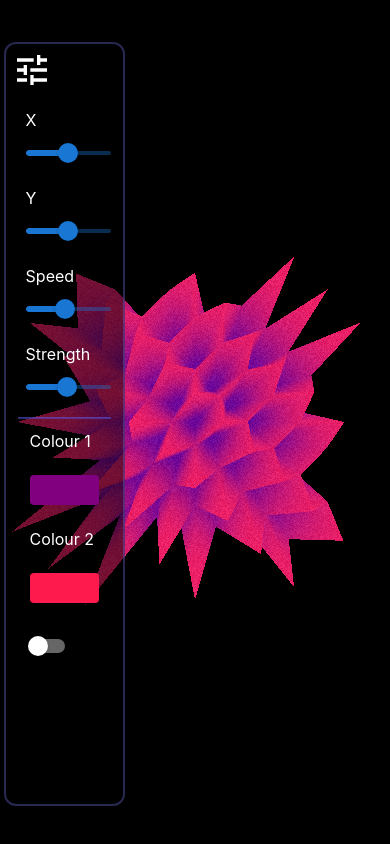
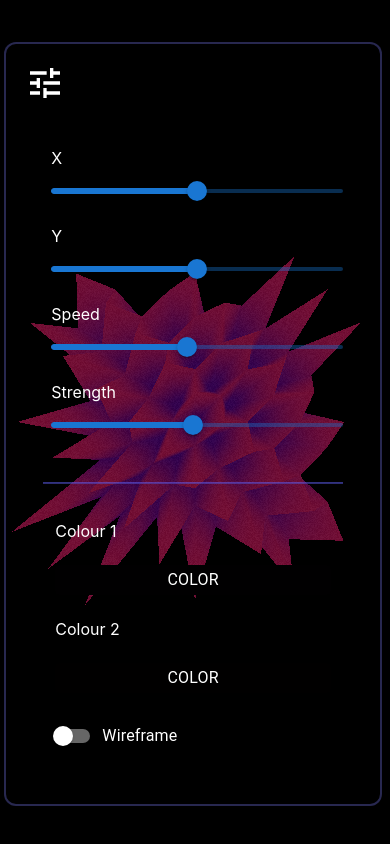
Before and after one commit to xyzvq/Ripple, a React (Create React App) app: page / in a window 390 px wide. Built offline with nearby package versions, Linux system fonts and the light colour scheme.

Commit message:
fixed some layout issues

```diff
--- a/src/components/ColorButton.jsx
+++ b/src/components/ColorButton.jsx
@@ -1,6 +1,6 @@
 import React from 'react';
 import { ChromePicker } from 'react-color';
-import { Button, } from '@mui/material';
+import { Button, Typography } from '@mui/material';
 
 class ColorButton extends React.Component {
   constructor(props) {
@@ -50,13 +50,15 @@ class ColorButton extends React.Component {
 
   render() {
     const { r, g, b, a } = this.state.color;
-    const backgroundColor = `rgba(${r*255}, ${g*255}, ${b*255}, ${1})`;
+    const backgroundColor = `rgba(${r}, ${g}, ${b}, ${1})`;
     const hexColor = this.rgbToHex(r, g, b);
     const textColor = this.getTextColor(r, g, b);
 
     const popover = {
       position: 'absolute',
-      zIndex: '2',
+      zIndex: '3',
+      top: '14%',
+      left: '20%',
     }
     const cover = {
       position: 'fixed',
@@ -68,8 +70,8 @@ class ColorButton extends React.Component {
 
     return (
       <div>
-        <Button onClick={this.handleClick} style={{ backgroundColor: backgroundColor, color: backgroundColor }} size="small" sx={{ height: '30px', width: '100%'}}>
-          {/* <Typography>COLOR</Typography> */}
+        <Button onClick={this.handleClick} style={{ backgroundColor: backgroundColor, }} size="small" sx={{ height: '30px', width: '100%'}}>
+          <Typography>COLOR</Typography>
         </Button>
         {this.state.displayColorPicker ? (
           <div style={popover}>
--- a/src/components/Shader.jsx
+++ b/src/components/Shader.jsx
@@ -53,7 +53,7 @@ void main() {
     vec3 color2 = vec3(uColor2Red, uColor2Green, uColor2Blue);
 
     // For a gradient between two colors:
-    vec3 gradientColor = mix(color1, color2, (sin(vRipple) + 0.5) / 2.0);
+    vec3 gradientColor = mix(color1, color2, (sin(vRipple) + 0.4) / 2.0);
 
     vec3 light = vec3(0.0, 0.0, 0.0);
     light = normalize(light);
--- a/src/components/ThreeScene.js
+++ b/src/components/ThreeScene.js
@@ -3,7 +3,7 @@ import * as THREE from 'three';
 import { vertexShader, fragmentShader } from './Shader';
 import ColorButton from './ColorButton';
 import Sliders from './Sliders';
-import {Switch, Typography, FormControlLabel, Box, Grid , Stack, Divider} from '@mui/material';
+import {Switch, Typography, FormControlLabel, Box, Grid , Stack, Divider, useMediaQuery} from '@mui/material';
 import TuneOutlinedIcon from '@mui/icons-material/TuneOutlined';
 
 const ThreeScene = ({ xMultiplier, setXMultiplier, yMultiplier, setYMultiplier, rippleSpeed, setRippleSpeed, noiseStrength, setNoiseStrength,}) => {
@@ -21,6 +21,8 @@ const ThreeScene = ({ xMultiplier, setXMultiplier, yMultiplier, setYMultiplier,
 
     const color1 = new THREE.Color(color1Red, color1Green, color1Blue);
     const color2 = new THREE.Color(color2Red, color2Green, color2Blue);
+
+    const isMobile = useMediaQuery('(max-width:600px)');
 
     const [expanded, setExpanded] = useState(true);
 
@@ -141,7 +143,10 @@ const ThreeScene = ({ xMultiplier, setXMultiplier, yMultiplier, setYMultiplier,
             mesh.material.uniforms.uColor2Green.value = color2Green;
             mesh.material.uniforms.uColor2Blue.value =  color2Blue;
 
-            bendableSquareRef.current.material.wireframe = wireFrame;
+            mesh.material.wireframe = wireFrame;
+
+            mesh.material.needsUpdate = true;
+
 
         }
     }, [xMultiplier, yMultiplier, rippleSpeed, noiseStrength, color1Red, color1Green, color1Blue, color2Red, color2Green, color2Blue, wireFrame ]);
@@ -157,9 +162,7 @@ const ThreeScene = ({ xMultiplier, setXMultiplier, yMultiplier, setYMultiplier,
                 top: '5%',
                 left: '1%',
                 zIndex: 2,
-                // width: '22.5%',
-                // height: '90%',
-                width: expanded ? '30%' : '43px',  // Expanded or icon size
+                width: expanded ? isMobile ? '96%' : '30%' : '43px',  // Expanded or icon size
                 height: expanded ? '90%' : '43px',   // Expanded or icon size
                 display: 'flex',
                 flexDirection: 'column',
@@ -167,7 +170,7 @@ const ThreeScene = ({ xMultiplier, setXMultiplier, yMultiplier, setYMultiplier,
                 borderRadius: '12px',
                 backgroundColor: 'rgba(0, 0, 0, 0.5)',
                 transition: 'width 0.5s, height 0.5s',  // Smooth transition for width and height
-                overflow: 'hidden'
+                overflow: isMobile ? 'scroll' : 'hidden',
                 }}
             >
                 <TuneOutlinedIcon
@@ -203,14 +206,14 @@ const ThreeScene = ({ xMultiplier, setXMultiplier, yMultiplier, setYMultiplier,
                                 <Typography variant='BUTTON TEXT'>Colour 1</Typography>
                             </Grid>
                             <Grid item xs={12} sm={12} md={6}>
-                                <ColorButton color={color1} handleColorChange={handleColor1Change}/>
+                                <ColorButton color={color1} onChange={handleColor1Change}/>
                             </Grid>
 
                             <Grid item xs={12} sm={12} md={6}>
                                 <Typography variant='BUTTON TEXT'>Colour 2</Typography>
                             </Grid>
                             <Grid item xs={12} sm={12} md={6}>
-                                <ColorButton color={color2} handleColorChange={handleColor2Change}/>
+                                <ColorButton color={color2} onChange={handleColor2Change}/>
                             </Grid>
                             <Grid item xs={12} sm={12} md={6}>
                                  <FormControlLabel
@@ -220,9 +223,11 @@ const ThreeScene = ({ xMultiplier, setXMultiplier, yMultiplier, setYMultiplier,
                                                 '& .MuiSwitch-track': {
                                                     backgroundColor: 'white',
                                                     opacity: 0.4,
-                                                },}}
+                                                },
+                                            }}
                                         />
                                     }
+                                     label="Wireframe"
                                 />
                             </Grid>
                         </Grid>
```
